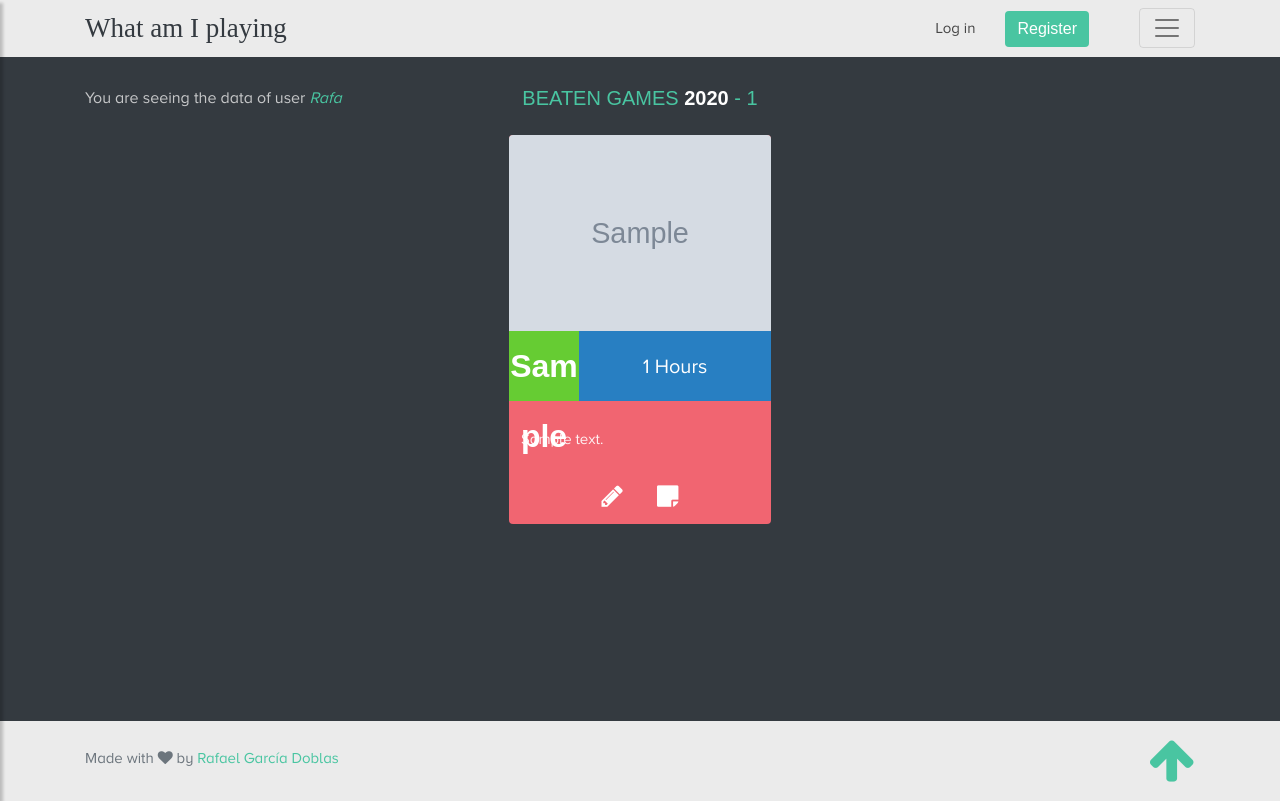
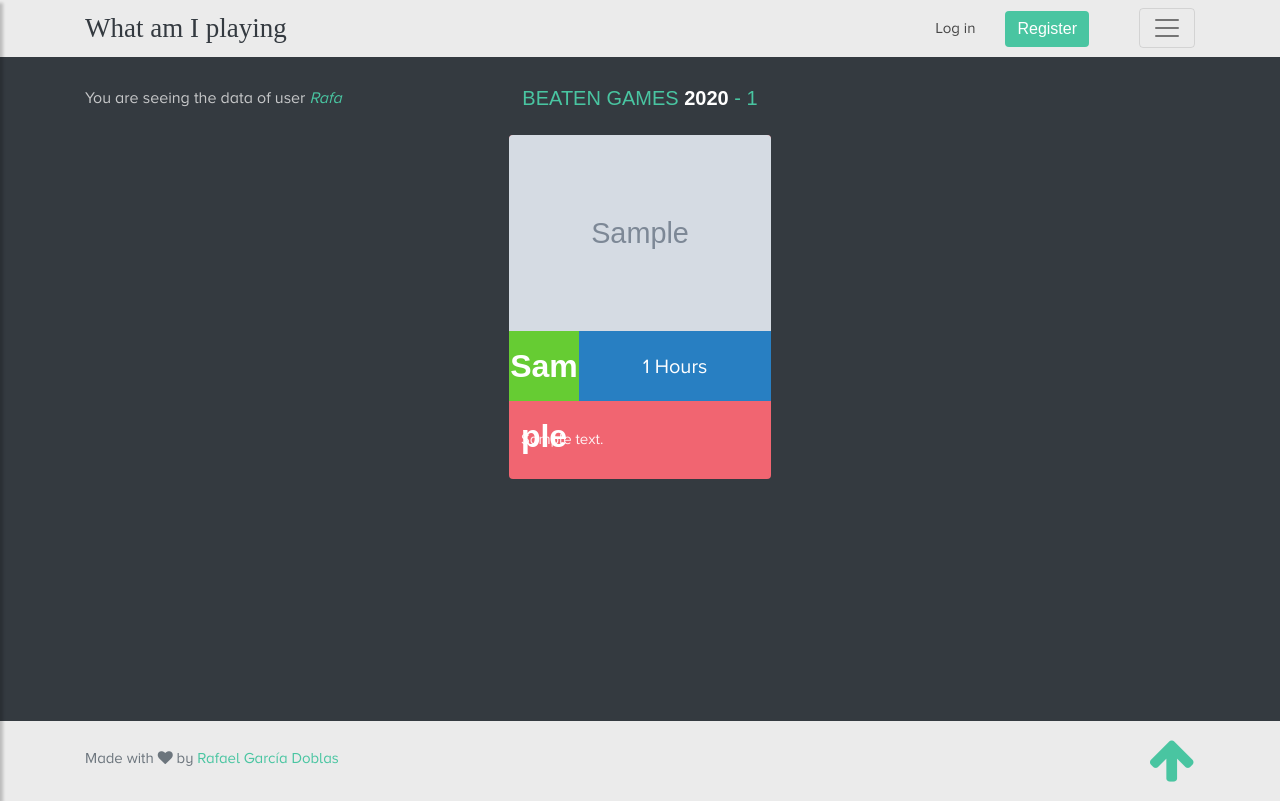
Before and after one commit to rafamalaga86/waip, a Django app: page /?year=2020&beaten=1 in a window 1280 px wide. Run offline with Django 3.2, Linux system fonts and the light colour scheme; tables that the repository leaves empty hold one stand-in row (values such as "Sample post"); grey boxes marked "Sample" are stand-in pictures; some libraries are stand-ins or nearby versions; some web fonts are replaced.

Commit message:
Removed bottom bar from game cards because the upper one works well in touch devices

```diff
--- a/templates/game-grid.html
+++ b/templates/game-grid.html
@@ -61,9 +61,6 @@
               {% endif %}
             </div>
           </div>
-          <div class="card-button-bar card-bottom-bar">
-            {% include "parts/card-button-bar.html" %}
-          </div>
         </div>
       {% empty %}
         <div class="container">
--- a/waip/static/styles.css
+++ b/waip/static/styles.css
@@ -335,6 +335,10 @@ main {
   right: 0;
 }
 
+.card:hover .card-imgOverlay{
+  visibility: visible;
+}
+
 .card-button-bar .action-container {
   display: inline;
   cursor: pointer;
@@ -411,14 +415,6 @@ main {
 
 .card-gameTitle.alone {
   margin-bottom: 0;
-}
-
-.card-bottom-bar {
-  padding: 0 0 10px;
-}
-
-.card-bottom-bar .action-container{
-  margin: 0 10px;
 }
 
 footer {
@@ -587,17 +583,6 @@ section.title.small h1, section.title.small h2 {
 
 [class*="col-"]:last-child{
   margin-bottom: 0;
-}
-
-/* Media query for devices able to HOVER (devices with mouse) */
-@media not all and (hover: none) {
-  .card-bottom-bar {
-    display: none;
-  }
-
-  .card:hover .card-imgOverlay{
-    visibility: visible;
-  }
 }
 
 @media (min-width: 768px) {
```
